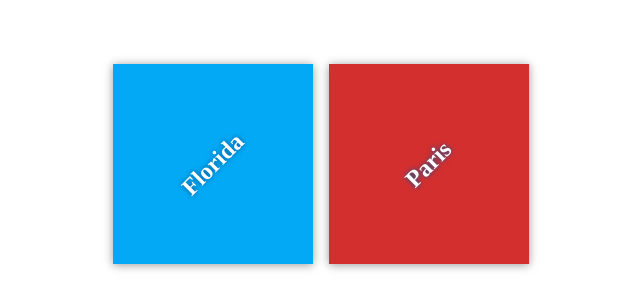
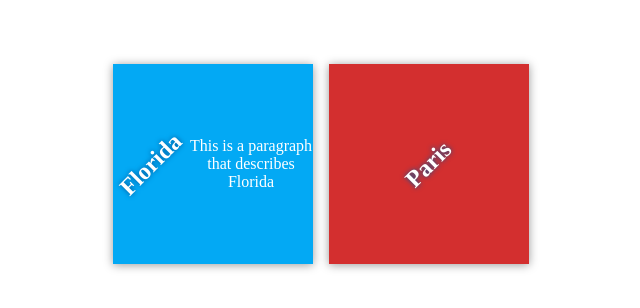
Before and after one commit to mohamedmess/my-travel-plans, a plain HTML site: page index.html in a window 1280 px wide. Shown: the part 236-544 px from the top of the page, without its empty margins (319-959 px from the left). Drawn offline with Linux system fonts and the light colour scheme; files that its build step writes are made by us from their sources.

Commit message:
Add a paragraph for Florida heading

```diff
--- a/index.html
+++ b/index.html
@@ -12,6 +12,7 @@
         <div class="destination-container">
             <div class="destination" id="florida">
                 <h2>Florida</h2>
+                <p>This is a paragraph that describes Florida</p>
             </div>
 
             <div class="destination" id="paris">
```
